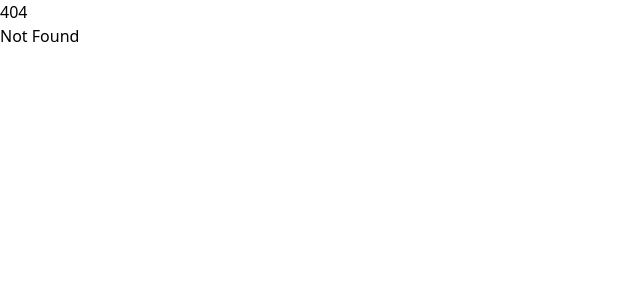
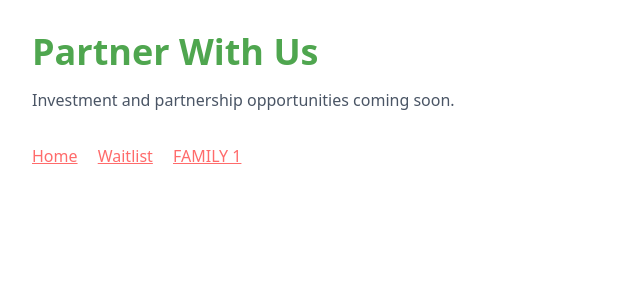
Before and after one commit to anthony-dicenzo/nbrs-main-website, a SvelteKit app: page /partner in a window 1280 px wide. Before the commit this address had no page. Shown: the top 300 px of the page, without its empty margins (0-640 px from the left). Built offline with nearby package versions, Linux system fonts and the light colour scheme.

Commit message:
feat(01-02): create route structure for all pages
- Add /partner page for investment opportunities
- Add /waitlist page for prospective residents
- Add /family-1 page for first NBRS development
- Add navigation links to home page
- All routes prerender to static HTML with .br/.gz compression

```diff
--- a/src/routes/+page.svelte
+++ b/src/routes/+page.svelte
@@ -26,4 +26,10 @@
 	<div class="test-box mt-8 p-4 bg-white rounded-lg text-nbrs-green font-bold">
 		If you see this animated in, GSAP works!
 	</div>
+
+	<nav class="mt-8 space-x-4">
+		<a href="/partner" class="text-white hover:text-nbrs-coral underline">Partner</a>
+		<a href="/waitlist" class="text-white hover:text-nbrs-coral underline">Waitlist</a>
+		<a href="/family-1" class="text-white hover:text-nbrs-coral underline">FAMILY 1</a>
+	</nav>
 </main>
--- /dev/null
+++ b/src/routes/family-1/+page.svelte
@@ -0,0 +1,14 @@
+<script>
+	// FAMILY 1 project page - first NBRS development
+</script>
+
+<main class="min-h-screen bg-white p-8">
+	<h1 class="text-4xl font-bold text-nbrs-green mb-4">FAMILY 1</h1>
+	<p class="text-gray-600 mb-8">Our first neighborhood-scale rental building. Coming soon.</p>
+
+	<nav class="space-x-4">
+		<a href="/" class="text-nbrs-coral hover:text-nbrs-coral-hover underline">Home</a>
+		<a href="/partner" class="text-nbrs-coral hover:text-nbrs-coral-hover underline">Partner</a>
+		<a href="/waitlist" class="text-nbrs-coral hover:text-nbrs-coral-hover underline">Waitlist</a>
+	</nav>
+</main>
--- /dev/null
+++ b/src/routes/partner/+page.svelte
@@ -0,0 +1,14 @@
+<script>
+	// Partner page - investment and partnership opportunities
+</script>
+
+<main class="min-h-screen bg-white p-8">
+	<h1 class="text-4xl font-bold text-nbrs-green mb-4">Partner With Us</h1>
+	<p class="text-gray-600 mb-8">Investment and partnership opportunities coming soon.</p>
+
+	<nav class="space-x-4">
+		<a href="/" class="text-nbrs-coral hover:text-nbrs-coral-hover underline">Home</a>
+		<a href="/waitlist" class="text-nbrs-coral hover:text-nbrs-coral-hover underline">Waitlist</a>
+		<a href="/family-1" class="text-nbrs-coral hover:text-nbrs-coral-hover underline">FAMILY 1</a>
+	</nav>
+</main>
--- /dev/null
+++ b/src/routes/waitlist/+page.svelte
@@ -0,0 +1,14 @@
+<script>
+	// Waitlist page - prospective resident signup
+</script>
+
+<main class="min-h-screen bg-white p-8">
+	<h1 class="text-4xl font-bold text-nbrs-green mb-4">Join the Waitlist</h1>
+	<p class="text-gray-600 mb-8">Be the first to know about available units.</p>
+
+	<nav class="space-x-4">
+		<a href="/" class="text-nbrs-coral hover:text-nbrs-coral-hover underline">Home</a>
+		<a href="/partner" class="text-nbrs-coral hover:text-nbrs-coral-hover underline">Partner</a>
+		<a href="/family-1" class="text-nbrs-coral hover:text-nbrs-coral-hover underline">FAMILY 1</a>
+	</nav>
+</main>
```
